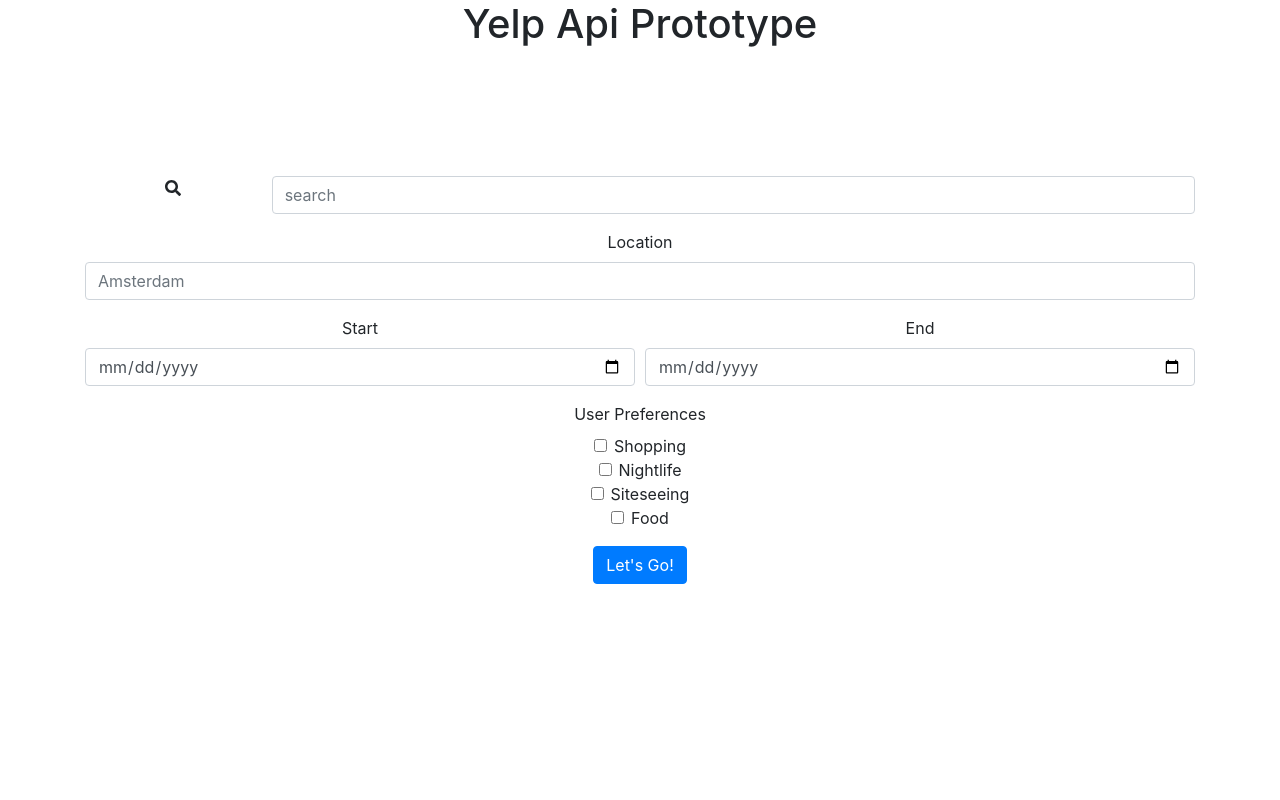
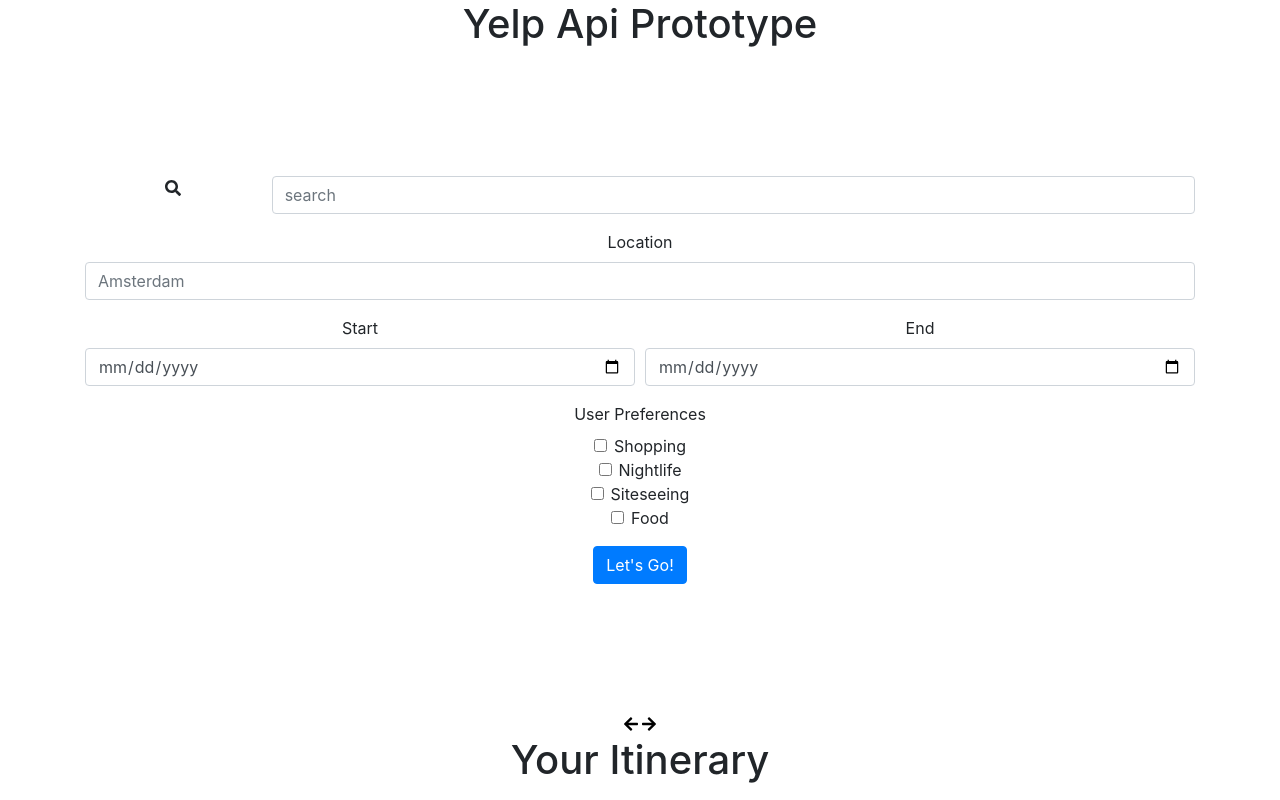
Before and after one commit to rucha2398/Team20-Itinerary-Generator, a React (Create React App) app: page / in a window 1280 px wide. Shown: the top 800 px of the page. Built offline with nearby package versions, Linux system fonts and the light colour scheme; no server answers.

Commit message:
edited yelpapiprotototype

```diff
--- a/src/components/ItineraryResults.js
+++ b/src/components/ItineraryResults.js
@@ -6,6 +6,17 @@
 import { faArrowLeft, faArrowRight } from "@fortawesome/free-solid-svg-icons";
 
 export default class ItineraryResults extends React.Component {
+
+    constructor(props) {
+        super(props);
+        this.state = {
+            businesses: []
+        }
+
+        console.log(this.state)
+    }
+
+
     render() {
         return (
             <div>
--- a/src/containers/YelpApiPrototype.js
+++ b/src/containers/YelpApiPrototype.js
@@ -1,6 +1,7 @@
 import React from 'react';
 import axios from 'axios';
 import HomePage from '../components/HomePage.js';
+import ItineraryResults from '../components/ItineraryResults.js'
 
 
 export default class YelpApiPrototype extends React.Component {
@@ -8,7 +9,7 @@
     constructor(props) {
         super(props);
         this.state = {
-            businesses: [],
+            businesses: {},
             business: {
                 id: '',
                 name: '',
@@ -27,12 +28,14 @@
                 Authorization: `Bearer gdm9arC6maslC6J-rpr6AtwsmJbY9XnwzPMVsUI7Kwn7-v_b9rIkfgoN9sDcBJrVg7qij10jCTbW4tDqpWWQJRGSHuJkF_xhWHZEAEaF7ESIWZ31g-AFRB2LFt_FXXYx`
             }
         })
-        .then(businesses => {
-            console.log(businesses)
+        .then(response => {
             //// Currently not working should be able to load the json data into the business array eventually
+            console.log("the response", response)
+
             this.setState({
-                businesses: businesses
-            }, console.log(this.state.businesses));
+                businesses: response.data.businesses
+            },
+            console.log("state after business" , this.state.businesses));
         })
         .catch((err) => {
             console.log ('error')
@@ -49,8 +52,10 @@
         return(
             <div>
                 <h1> Yelp Api Prototype </h1>
-                <HomePage
-                businesses={this.state.businesses}/>
+                <HomePage/>
+                <ItineraryResults
+                    businesses = {this.state.businesses}
+                />
             </div>
         )
     }
```
